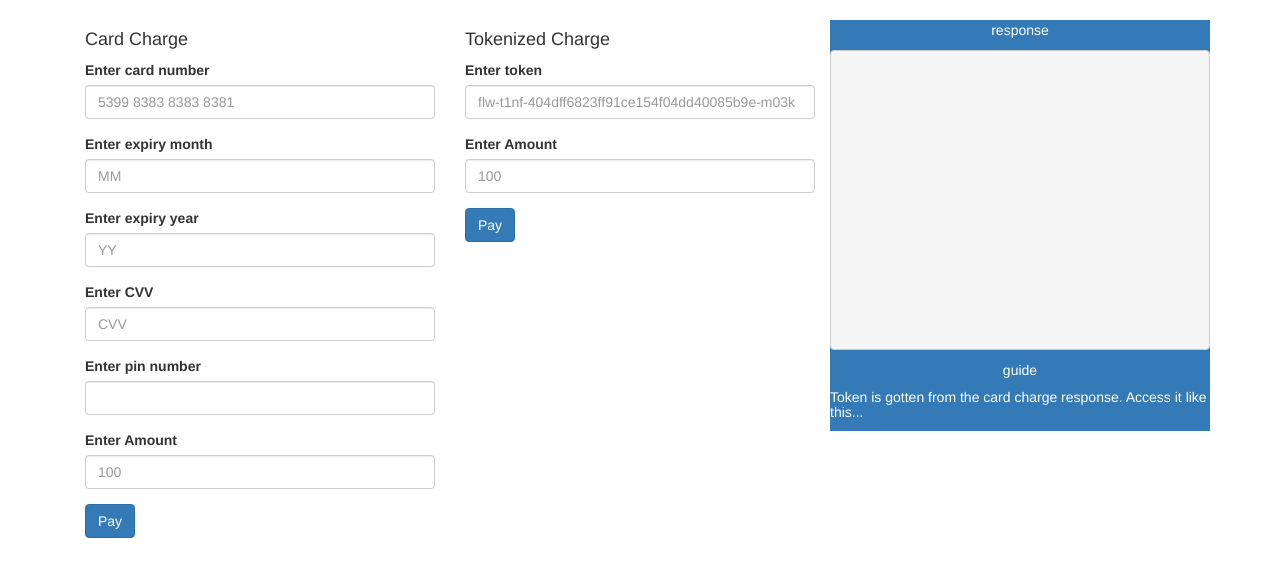
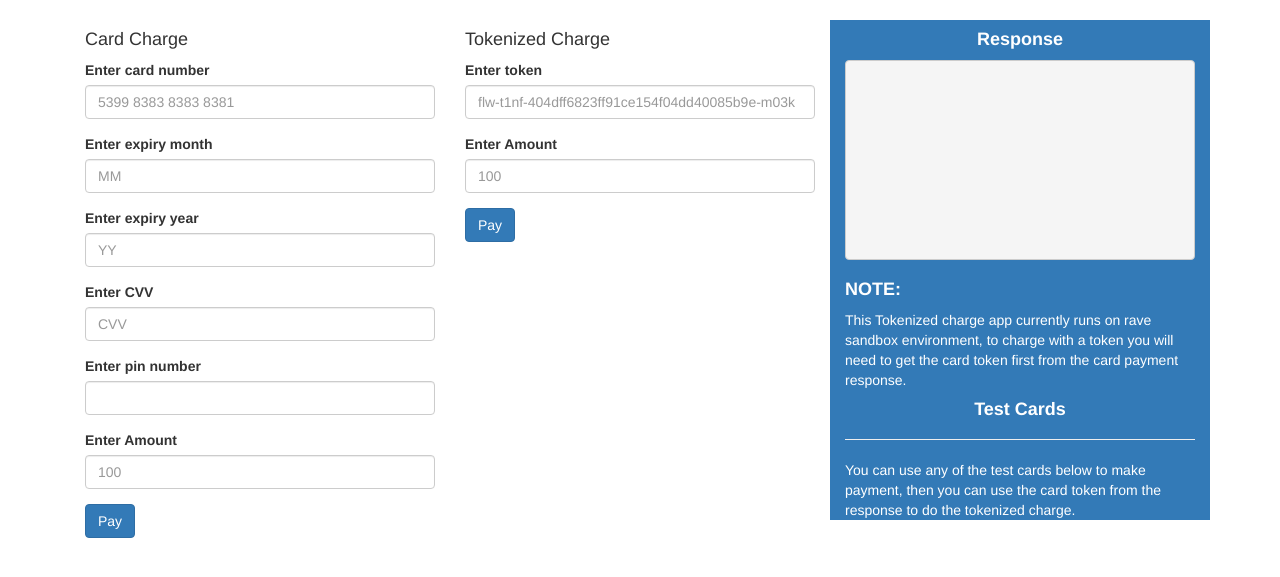
Before and after one commit to MaestroJolly/python_sample_apps, a Django app: page /tokenized/ in a window 1280 px wide. Shown: the part 36-613 px from the top of the page. Run offline with Django 3.2, Linux system fonts and the light colour scheme; some libraries are stand-ins or nearby versions.

Commit message:
redirect url app added

```diff
--- a/base/static/js/tokenized.js
+++ b/base/static/js/tokenized.js
@@ -13,7 +13,7 @@ $(document).ready(function () {
             type: "POST",
             data: { 'cardNo': cardNo, 'exMonth': exMonth, 'exYear': exYear, 'cvv': cvv, 'pin': pin, 'cardAmount': cardAmount, csrfmiddlewaretoken: $('input[name=csrfmiddlewaretoken]').val() },
             success: function (data) {
-                $('#response').html(JSON.stringify(data));
+                $('#response').html(JSON.stringify(data, undefined, 2));
                 console.log(data);
             },
             error: function (error) {
@@ -32,7 +32,7 @@ $(document).ready(function () {
             type: "POST",
             data: { 'inputToken': inputToken, 'tokenAmount': tokenAmount, csrfmiddlewaretoken: $('input[name=csrfmiddlewaretoken]').val() },
             success: function (data) {
-                $('#response').html(JSON.stringify(data))
+                $('#response').html(JSON.stringify(data, undefined, 2))
             },
             error: function (error) {
                 console.log(error)
--- a/base/static/js/transfer.js
+++ b/base/static/js/transfer.js
@@ -87,7 +87,7 @@ $(document).ready(function(){
                 },
                 success: function (res) {
                     // something here on success
-                    $('#response').html(JSON.stringify(res));
+                    $('#response').html(JSON.stringify(res, undefined, 2));
                 },
                 error: function (error) {
                 // something here on error
@@ -118,6 +118,7 @@ $(document).ready(function(){
             },
             error: function (error) {
                // something here on error
+               $('#response').html(JSON.stringify(error, undefined, 2));
                console.log("error" + error)
             }
         });
@@ -170,11 +171,12 @@ $(document).ready(function(){
             },
             success: function (res) {
                 // something here on success
-                $('#response').html(JSON.stringify(res));
+                $('#response').html(JSON.stringify(res, undefined, 2));
                 console.log(res);
             },
             error: function (error) {
             // something here on error
+            $('#response').html(JSON.stringify(error, undefined, 2));
             console.log("error" + error)
             }
         });
--- a/base/templates/index.html
+++ b/base/templates/index.html
@@ -33,7 +33,7 @@
                 <h5 class="text-center ">Split Payment</h5>
             </a>
             <a href="{% url 'tokenized' %}" class="list-group-item list-group-item-action">
-                <h5 class="text-center ">Tokenized Charge</h5>
+                <h5 class="text-center ">Tokenized Charge/3D Secure/Redirect</h5>
             </a>
             <a href="#" class="list-group-item list-group-item-action">
                     <h5 class="text-center ">Preauth</h5>
--- a/tokenized/templates/tokenized/index.html
+++ b/tokenized/templates/tokenized/index.html
@@ -90,15 +90,41 @@
             </div>
         </div>
         <div class="col-sm-4 h-100 bg-primary">
+            <h4 class="text-center"><strong>Response</strong></h4>
+            <pre id="response" style="height: 200px"></pre>
             <div class="row">
-                <p class="text-center">response</p>
-                <pre id="response" style="overflow:auto;height:300px;"></pre>
-            </div>
-
-            <div class="row">
-                <p class="text-center">guide</p>
-
-                <h5>Token is gotten from the card charge response. Access it like this...</h5>
+                <div class="col-md-12" style="height: 250px; overflow: auto">
+                        <h4><strong>NOTE:</strong></h4>
+                        <p>This Tokenized charge app currently runs on rave sandbox environment, to charge with a token you will need to get the card token first from the card payment response.</p>
+                        <h4 class="text-center"><strong>Test Cards</strong></h4>
+                        <hr>
+                        <p>You can use any of the test cards below to make payment, then you can use the card token from the response to do the tokenized charge.</p>
+                        <h5 class="text-center"><strong>Test MasterCard 3DSecure authentication</strong></h5>
+                        <ul>
+                            <li>card no: 5438898014560229</li>
+                            <li>cvv: 564</li>
+                            <li>Expiry: 10/20</li>
+                            <li>Pin: 3310</li>
+                            <li>otp 12345</li>
+                        </ul>
+                        <h5 class="text-center"><strong>Test Mastercard PIN authentication</strong></h5>
+                        <ul>
+                            <li>card no: 5399838383838381</li>
+                            <li>cvv: 470</li>
+                            <li>Expiry: 10/22</li>
+                            <li>Pin: 3310</li>
+                            <li>otp 12345</li>
+                        </ul>
+                        <p><strong>NB:</strong> You can also test the <strong>3DSecure Redirect Payment Flow</strong> by using the test card below.</p>
+                        <h5 class="text-center"><strong>Test Noauth VisaCard</strong></h5>
+                        <ul>
+                            <li>card no: 4242424242424242</li>
+                            <li>cvv: 812</li>
+                            <li>Expiry: 01/19</li>
+                            <li>Pin: 3310</li>
+                            <li>otp 12345</li>
+                        </ul>
+                </div>
             </div>
         </div>
     </div>
--- a/tokenized/urls.py
+++ b/tokenized/urls.py
@@ -5,6 +5,7 @@ urlpatterns = [
     path('', views.tokenized, name='tokenized'), #the path for our index view
     path('card_charge/', views.card_charge, name='card_charge'),
     path('token_charge/', views.token_charge, name='token_charge'),
+    path('redirect_url/', views.redirect_url, name='redirect_url'),
     # path('cancel_sub/', views.cancel_sub, name='cancel_sub'),
     # path('activate_sub/', views.activate_sub, name='activate_sub'),
 
--- a/tokenized/views.py
+++ b/tokenized/views.py
@@ -8,6 +8,7 @@ from django.views.generic.base import TemplateView
 from python_rave import Rave, RaveExceptions, Misc
 from django.shortcuts import render
 import requests
+import webbrowser
 
 # Create your views here.
 RAVE_PUBLIC_KEY = os.getenv('RAVE_PUBLIC_KEY')
@@ -17,10 +18,12 @@ rave = Rave(RAVE_PUBLIC_KEY, RAVE_SECRET_KEY, usingEnv=True)
 
 @require_http_methods(["GET", "POST"])
 @csrf_exempt
+
+# view to render tokenized index page
 def tokenized(request):
     return render(request, 'tokenized/index.html', context=None)
 
-
+# view for card charge
 def card_charge(request):
     if request.POST and request.is_ajax():
         cardNo = request.POST.get('cardNo')
@@ -41,26 +44,29 @@ def card_charge(request):
             "firstname": "temi",
             "lastname": "desola",
             "IP": "355426087298442",
+            "redirect_url": "http://127.0.0.1:8000/tokenized/redirect_url/"
         }
         try:
             res = rave.Card.charge(payload)
-
+            print(res)
             if res["suggestedAuth"]:
                 arg = Misc.getTypeOfArgsRequired(res["suggestedAuth"])
 
-            if arg == "pin":
-                Misc.updatePayload(res["suggestedAuth"], payload, pin=pin)
-            if arg == "address":
-                Misc.updatePayload(res["suggestedAuth"], payload, address={
-                    "billingzip": "07205", "billingcity": "Hillside", "billingaddress": "470 Mundet PI", "billingstate": "NJ", "billingcountry": "US"})
+                if arg == "pin":
+                    Misc.updatePayload(res["suggestedAuth"], payload, pin=pin)
+                if arg == "address":
+                    Misc.updatePayload(res["suggestedAuth"], payload, address={"billingzip": "07205", "billingcity": "Hillside", "billingaddress": "470 Mundet PI", "billingstate": "NJ", "billingcountry": "US"})
 
-            res = rave.Card.charge(payload)
+                res = rave.Card.charge(payload)
+                print(res)
 
-            if res["validationRequired"]:
-                rave.Card.validate(res["flwRef"], "12345")
-
-            res = rave.Card.verify(res["txRef"])
-            print(res["transactionComplete"])
+                if res["validationRequired"]:
+                    rave.Card.validate(res["flwRef"], "12345")
+                    res = rave.Card.verify(res["txRef"])
+                    print(res["transactionComplete"])
+            else:
+                auth_url = res["authUrl"]
+                webbrowser.open(auth_url)
 
         except RaveExceptions.CardChargeError as e:
             print(e.err["errMsg"])
@@ -73,11 +79,13 @@ def card_charge(request):
         except RaveExceptions.TransactionVerificationError as e:
             print(e.err["errMsg"])
             print(e.err["txRef"])
+
         data = res
         return HttpResponse(json.dumps(data), content_type="application/json")
     else:
         raise Http404
 
+# view for tokenized charge
 
 def token_charge(request):
     if request.POST and request.is_ajax():
@@ -98,15 +106,22 @@ def token_charge(request):
 
         try:
             res = rave.Card.charge(payload_for_saved_card, chargeWithToken=True)
-
+            print(res)
             res = rave.Card.verify(res["txRef"])
+            print(res)
             print(res["transactionComplete"])
+            data = res
 
         except RaveExceptions.CardChargeError as e:
             print(e.err["errMsg"])
             print(e.err["flwRef"])
-
-        data = res
         return HttpResponse(json.dumps(data), content_type="application/json")
     else:
         raise Http404
+
+# view for redirect url
+
+def redirect_url(request):
+    request_json = request.GET["response"]
+    print(request_json)
+    return HttpResponse(request_json)
```
Also changed, not shown: transfer/templates/transfer/index.html (+13 -4 lines).
